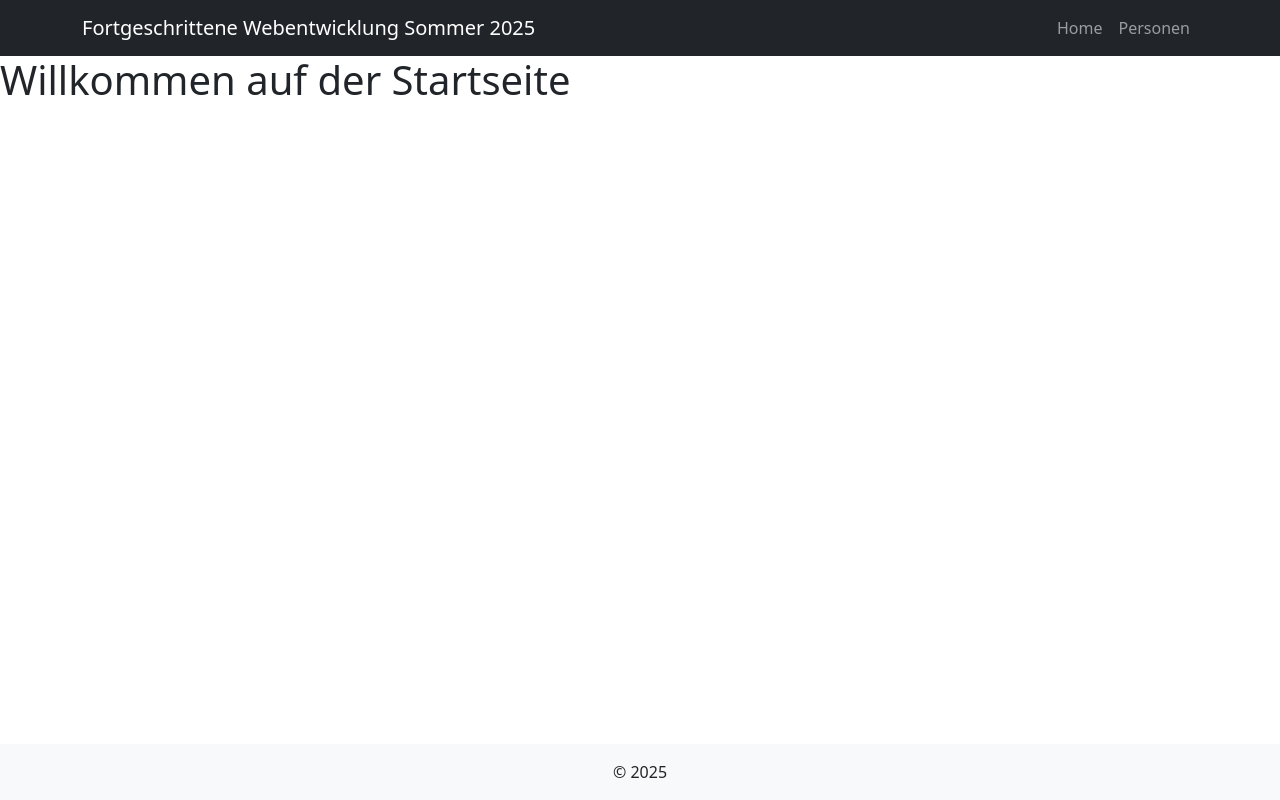
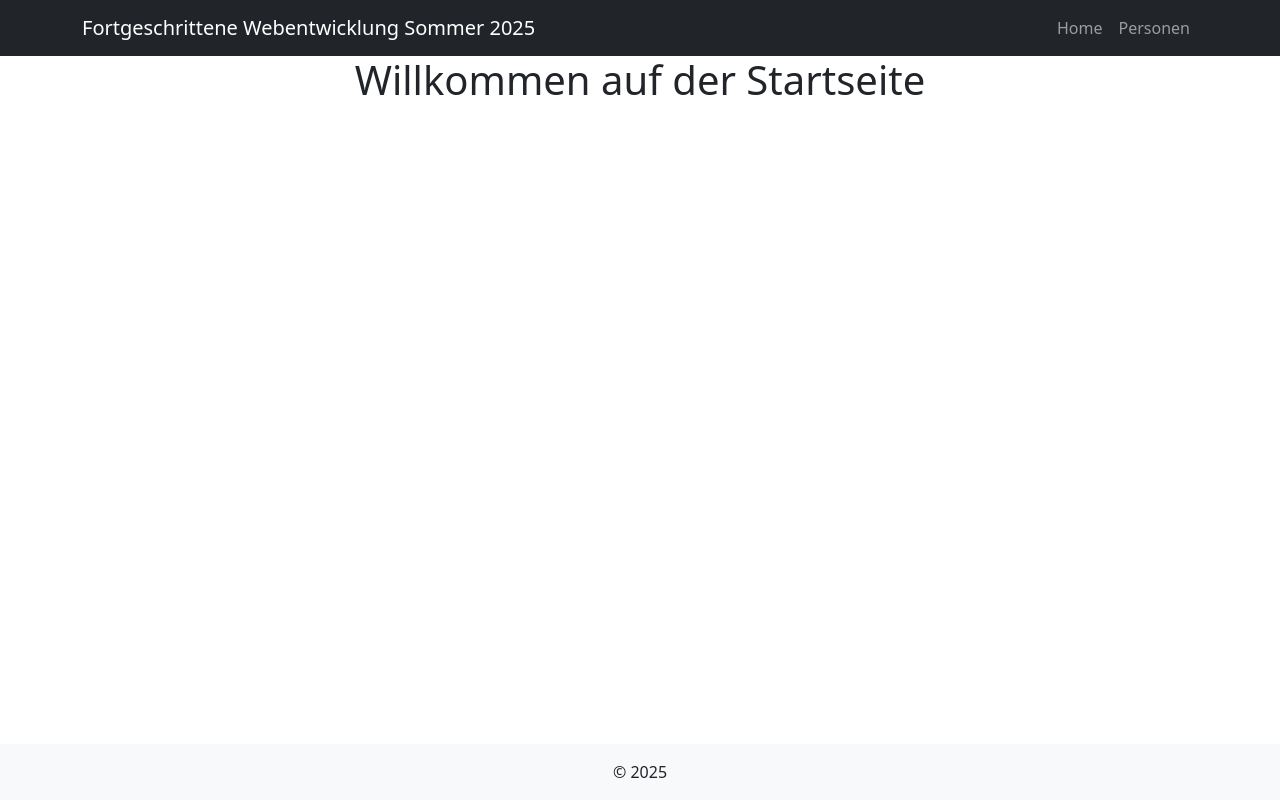
Before and after one commit to s4seandr/FWE-Team05-React, a React (Vite) app: page / in a window 1280 px wide. Built offline with nearby package versions, Linux system fonts and the light colour scheme.

Commit message:
Fixed Home

```diff
--- a/src/pages/Home.jsx
+++ b/src/pages/Home.jsx
@@ -1,5 +1,9 @@
 const Home = () => {
-    return <h1>Willkommen auf der Startseite</h1>;
+    return (
+        <div className="d-flex justify-content-center">
+            <h1>Willkommen auf der Startseite</h1>
+        </div>
+    );
 };
 
 export default Home;
```
